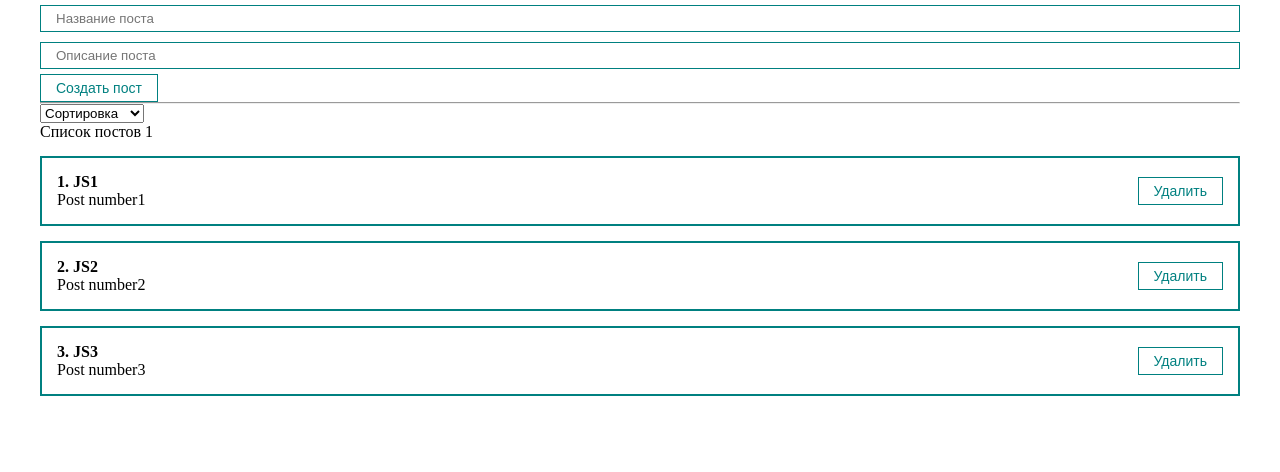
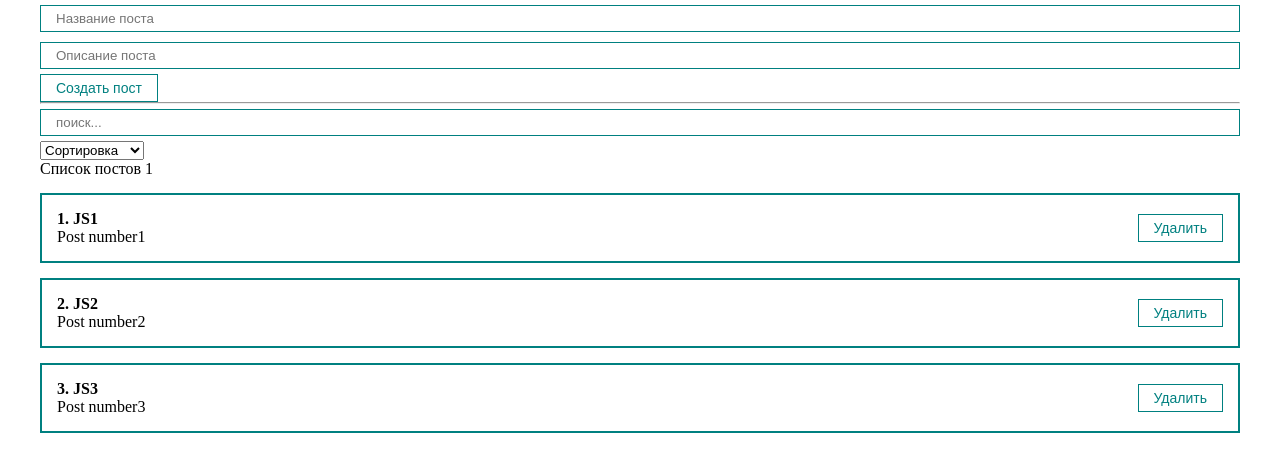
Before and after one commit to eserhin/React_base_ulbi, a React (Create React App) app: page / in a window 1280 px wide. Shown: the top 472 px of the page. Built offline with nearby package versions, Linux system fonts and the light colour scheme.

Commit message:
UseMemo, caching

```diff
--- a/src/App.js
+++ b/src/App.js
@@ -1,8 +1,8 @@
-import React, {useState} from 'react';
+import React, {useMemo, useState} from 'react';
 import './styles/App.css'
 import PostList from "./components/PostList";
 import PostForm from "./components/PostForm";
-import MySelect from "./components/UI/MySelect";
+import PostFilter from "./components/PostFilter";
 
 function App() {
     const [posts, setPosts] = useState([
@@ -10,7 +10,19 @@
         {id: '2', title: 'JS2', body: "Post number2"},
         {id: '3', title: 'JS3', body: "Post number3"}
     ]);
-    const [selectedSort, setSelectedSort] = useState('');
+
+    const [filter, setFilter] = useState({sort: '',query:''});
+
+    const sortedPosts = useMemo(() => {
+        if (filter.sort) {
+            return [...posts].sort((a, b) => a[filter.sort].localeCompare(b[filter.sort]))
+        }
+        return posts;
+    }, [filter.sort, posts]);
+
+    const sortedAndSearchedPosts = useMemo(() => {
+        return sortedPosts.filter(p => p.title.toLowerCase().includes(filter.query))
+    }, [filter.query, sortedPosts]);
 
     const createPost = (newPost) => {
         setPosts([...posts, newPost])
@@ -19,25 +31,15 @@
         setPosts(posts.filter(p => p.id !== post.id))
     };
 
-    const sortPosts = (sort) => {
-        setSelectedSort(sort);
-        setPosts([...posts].sort((a, b) => a[sort].localeCompare(b[sort])))
-    };
-
     return (
         <div className='App'>
             <PostForm create={createPost}/>
             <hr/>
-            <MySelect
-                value={selectedSort}
-                onChange={sort => sortPosts(sort)}
-                options={[
-                    {value: 'title', name: 'По названию'},
-                    {value: 'body', name: 'По описанию'}]}
-                defaultValue="Сортировка"/>
-            {posts.length === 0 ?
-                <h1 style={{textAlign: 'center'}}>Постов нет</h1> :
-                <PostList posts={posts} title="Список постов 1" remove={removePost}/>}
+            <PostFilter filter = {filter} setFilter = {setFilter}/>
+            {sortedAndSearchedPosts.length ?
+                <PostList posts={sortedAndSearchedPosts} title="Список постов 1" remove={removePost}/> :
+                <h1 style={{textAlign: 'center'}}>Постов нет</h1>}
+
         </div>
     );
 }
--- /dev/null
+++ b/src/components/PostFilter.jsx
@@ -0,0 +1,24 @@
+import React from 'react';
+import MyInput from "./UI/input/MyInput";
+import MySelect from "./UI/MySelect";
+
+const PostFilter = ({filter, setFilter}) => {
+    return (
+        <div>
+            <MyInput
+                value={filter.query}
+                onChange={e => setFilter({...filter, query: e.target.value})}
+                placeholder='поиск...'
+            />
+            <MySelect
+                value={filter.sort}
+                onChange={selectedSort => setFilter({...filter, sort: selectedSort})}
+                options={[
+                    {value: 'title', name: 'По названию'},
+                    {value: 'body', name: 'По описанию'}]}
+                defaultValue="Сортировка"/>
+        </div>
+    );
+};
+
+export default PostFilter;
--- a/src/components/UI/MySelect.jsx
+++ b/src/components/UI/MySelect.jsx
@@ -1,6 +1,7 @@
 import React from 'react';
 
 const MySelect = ({defaultValue, options, value, onChange}) => {
+    debugger
     return (
         <select value={value} onChange={event => onChange(event.target.value)}>
             <option disabled value="">{defaultValue}</option>
```
